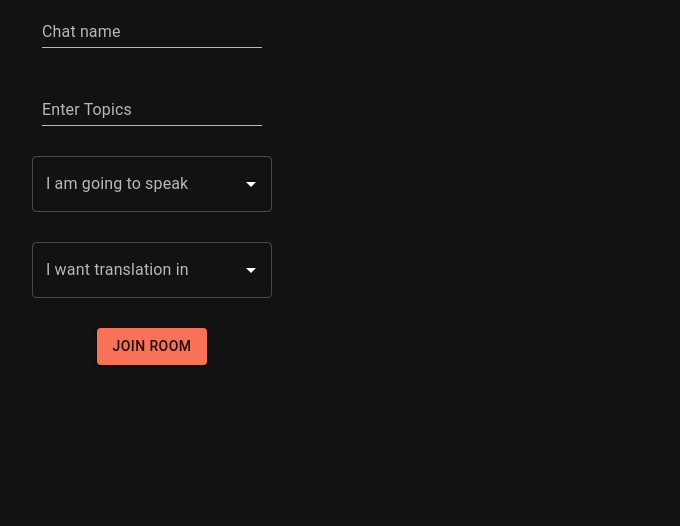
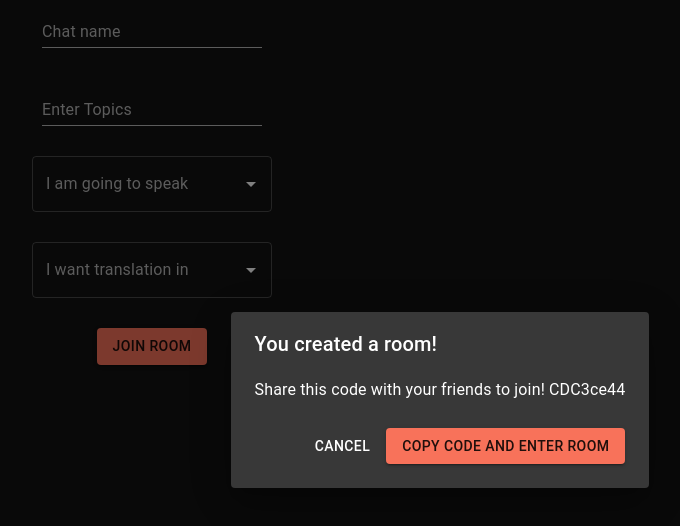
Before and after one commit to axbg/interchat, a React (Create React App) app in the folder front/: page /create-room in a window 1280 px wide. Both pictures are taken after a click on the button "JOIN ROOM". Shown: the top 526 px of the page, without its empty margins (200-880 px from the left). Built offline with nearby package versions, Linux system fonts and the light colour scheme.

Commit message:
Add confirmation dialog
add confirmation dialog on create room and redirect to chat

```diff
--- a/front/src/App.js
+++ b/front/src/App.js
@@ -14,7 +14,13 @@ function App() {
     palette: {
       mode: 'dark',
       primary: {
-        main:'#F8725A'
+        main:'#F8725A',
+      },
+      secondary: {
+        main: '#3DC9D8'
+      },
+      tertiary: {
+        main: '#FFFFFF'
       }
     },
   });
--- a/front/src/pages/create-room/CreateRoom.js
+++ b/front/src/pages/create-room/CreateRoom.js
@@ -1,50 +1,113 @@
-import React from 'react';
-import Container from '@mui/material/Container';
-import FormControl from '@mui/material/FormControl';
-import Input from '@mui/material/Input';
-import InputLabel from '@mui/material/InputLabel';
-import TextField from '@mui/material/TextField';
-import Autocomplete from '@mui/material/Autocomplete';
-import Button from '@mui/material/Button';
+import React from "react";
+import Container from "@mui/material/Container";
+import FormControl from "@mui/material/FormControl";
+import Input from "@mui/material/Input";
+import InputLabel from "@mui/material/InputLabel";
+import TextField from "@mui/material/TextField";
+import Autocomplete from "@mui/material/Autocomplete";
+import Button from "@mui/material/Button";
+import DialogTitle from "@mui/material/DialogTitle";
+import Dialog from "@mui/material/Dialog";
+import Typography from "@mui/material/Typography";
+import Box from '@mui/material/Box';
+import { Link } from 'react-router-dom'
 
-import './CreateRoom.scss';
+import "./CreateRoom.scss";
 
 export const CreateRoom = () => {
   // const [room, setRoom] = useState({});
+  const [open, setOpen] = React.useState(false);
+
   const languages = [
-        { label: 'Romanian', value: 'ro-RO' },
-        { label: 'English', value: 'en-US' },
-        { label: 'English (UK)', value: 'en-UK' },
+    { label: "Romanian", value: "ro-RO" },
+    { label: "English", value: "en-US" },
+    { label: "English (UK)", value: "en-UK" },
+  ];
 
-    ]
+  const handleClickOpen = () => {
+    setOpen(true);
+  };
+
+  const handleClose = (value) => {
+    setOpen(false);
+  };
+
   return (
-        <Container className='create-room-container'>
-            <div className='form'>
+    <Container className="create-room-container">
+      <div className="form">
         <FormControl variant="standard">
           <InputLabel htmlFor="component-simple">Chat name</InputLabel>
-                    <Input id="component-simple" onChange={(e) => { console.log(e) }} />
+          <Input
+            id="component-simple"
+            onChange={(e) => {
+              console.log(e);
+            }}
+          />
         </FormControl>
         <FormControl variant="standard">
           <InputLabel htmlFor="component-simple">Enter Topics</InputLabel>
-                    <Input id="component-simple" onChange={(e) => { console.log(e) }} />
+          <Input
+            id="component-simple"
+            onChange={(e) => {
+              console.log(e);
+            }}
+          />
         </FormControl>
         <Autocomplete
           disablePortal
           id="combo-box-demo"
           options={languages}
           sx={{ width: 240 }}
-                    renderInput={(params) => <TextField {...params} label="I am going to speak" />}
+          renderInput={(params) => (
+            <TextField {...params} label="I am going to speak" />
+          )}
         />
         <Autocomplete
           disablePortal
           id="combo-box-demo"
           options={languages}
           sx={{ width: 240 }}
-                    renderInput={(params) => <TextField {...params} label="I want translation in" />}
+          renderInput={(params) => (
+            <TextField {...params} label="I want translation in" />
+          )}
         />
-                <Button variant="contained" >Join room</Button>
-
+        <Button variant="contained" onClick={handleClickOpen}>
+          Join room
+        </Button>
+        <ConfirmationDialog open={open} onClose={handleClose} />
       </div>
     </Container>
-    )
+  );
+};
+
+function ConfirmationDialog(props) {
+  const { onClose, open } = props;
+  const code = "CDC3ce44"
+
+  const handleClose = () => {
+    onClose();
+  };
+
+  const handleCopyClick = (v) => {
+    navigator.clipboard.writeText(v);
+
+  };
+
+  return (
+    <Dialog onClose={handleClose} open={open}>
+      <DialogTitle >You created a room! </DialogTitle>
+      <Typography className="content" variant="subtitle1" component="div">
+        Share this code with your friends to join! {code}
+      </Typography>
+
+      <Box className="action-buttons">
+      <Button color="tertiary" variant="text" onClick={() => handleClose()}>
+        cancel
+      </Button>
+      <Button component={Link}  to="/chat" variant="contained" onClick={() => handleCopyClick(code)}>
+        Copy Code and enter room
+      </Button>
+      </Box>
+    </Dialog>
+  );
 }
--- a/front/src/pages/create-room/CreateRoom.scss
+++ b/front/src/pages/create-room/CreateRoom.scss
@@ -5,3 +5,19 @@
     width: 50%;
     gap: 30px;
 }
+
+.content {
+    padding: 0 24px 0 24px;
+}
+.action-buttons {
+    display: flex;
+    align-items: flex-end;
+    justify-content: end;
+    padding-top: 24px;
+    gap: 8px;
+    padding: 24px;
+}
+
+.button {
+    color: #3DC9D8;
+}
```
Lines whose indentation alone changed are shown as unchanged.
